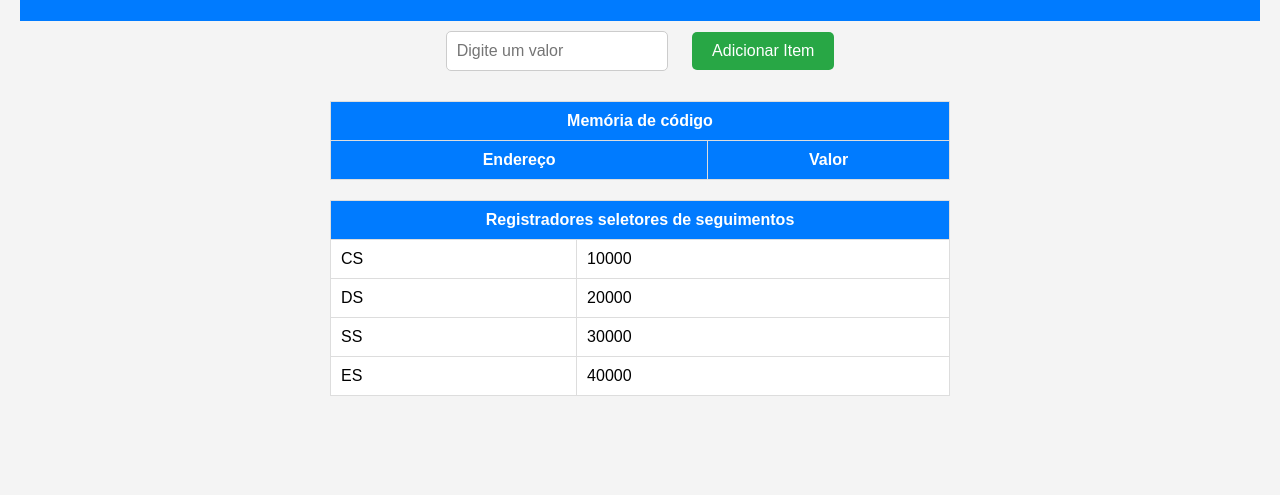
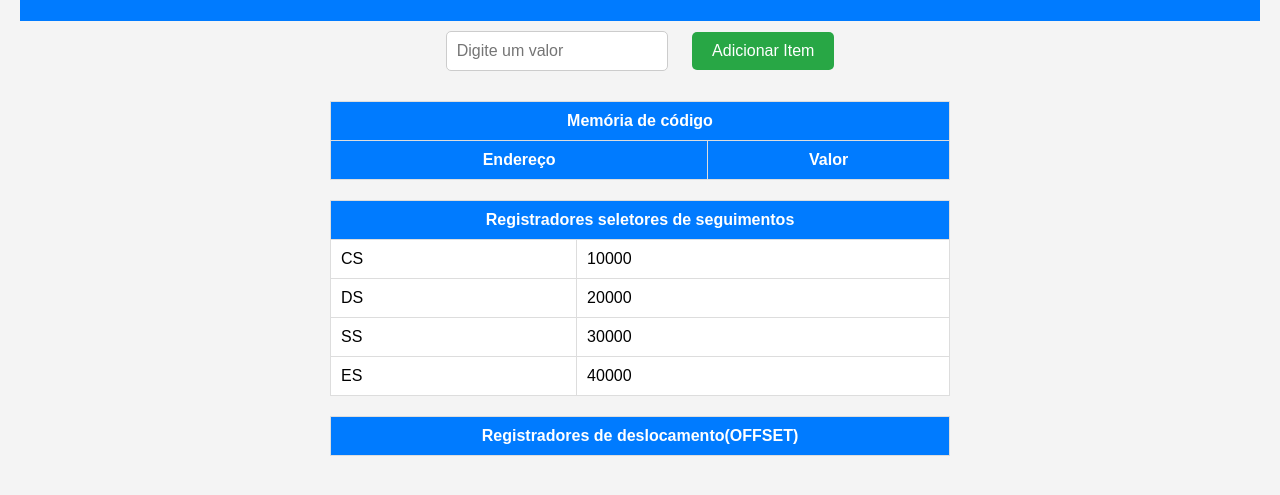
Before and after one commit to arthurfelipecairo/projeto-arquitetura, a plain HTML site: page index.html in a window 1280 px wide. Shown: the part 119-614 px from the top of the page. Drawn offline with Linux system fonts and the light colour scheme.

Commit message:
registradores seletores de segmento e registradores gerais adicionados

```diff
--- a/index.html
+++ b/index.html
@@ -43,6 +43,19 @@
                 </tbody>
             </table>
         </div>
+        <div id="regSeletoresDedeslocameno">
+            <!-- <input type="text" id="valorInput" placeholder="Digite um valor">
+            <button id="addButton">Adicionar Item</button> -->
+
+            <table id="tabelaRegDeslocamento">
+                <thead>
+                    <tr><th colspan="2">Registradores de deslocamento(OFFSET)</th></tr>
+                </thead>
+                <tbody>
+                    <!-- Os dados da tabela serão inseridos aqui -->
+                </tbody>
+            </table>
+        </div>
     </main>
 
 
--- a/script.js
+++ b/script.js
@@ -15,7 +15,7 @@ atualizarTabelas();
 // Função para atualizar a exibição da tabela HTML
 function atualizarTabelas() {
     atualizarTabelaMemoriaDeCodigo();
-    atualizarTabelaReg()
+    atualizarTabelaReg();
 }
 
 function atualizarTabelaMemoriaDeCodigo() {
```
Also changed, not shown: 1 other file.
